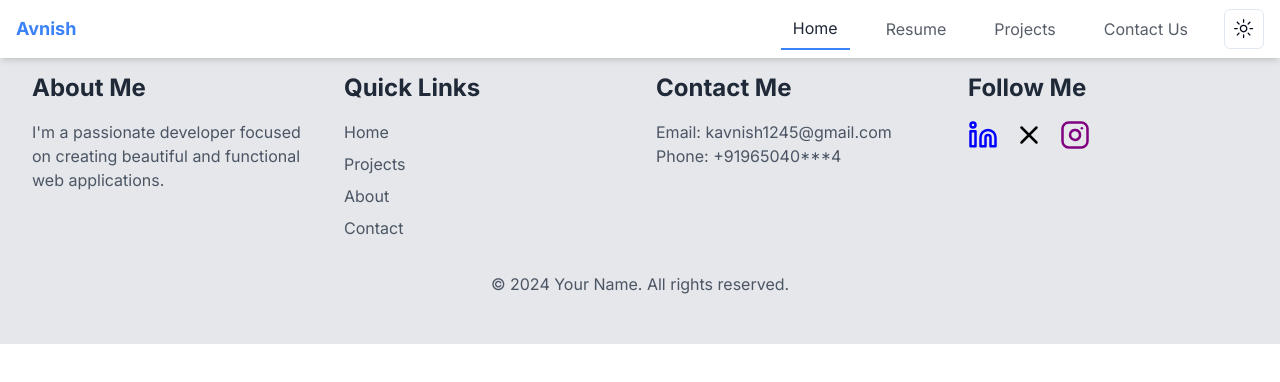
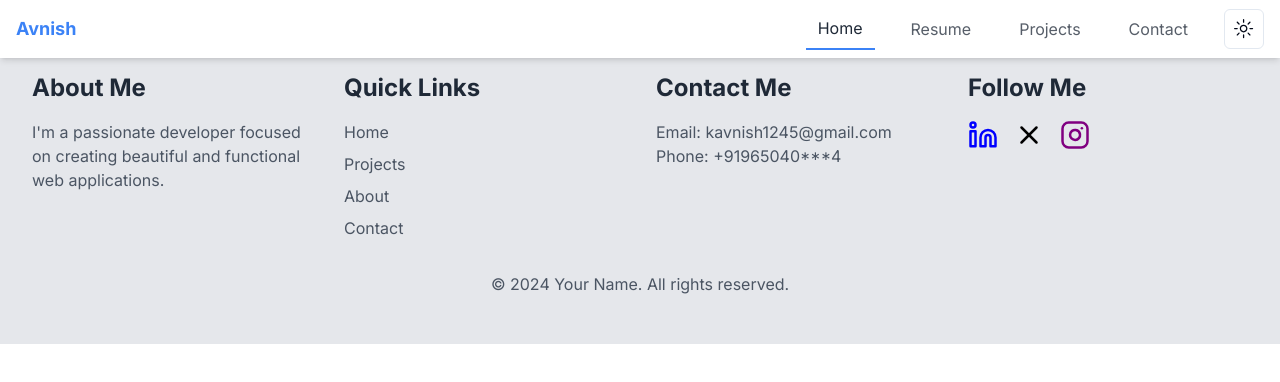
Before and after one commit to Avnish-oP/portfolio-avnish, a Next.js app: page /contact in a window 1280 px wide. Shown: the top 382 px of the page. Built offline with nearby package versions, Linux system fonts and the light colour scheme.

Commit message:
some changes

```diff
--- a/src/components/Hero.tsx
+++ b/src/components/Hero.tsx
@@ -1,4 +1,4 @@
-"use client"
+"use client";
 import React, { useEffect, useRef } from "react";
 import { spline } from "@georgedoescode/spline";
 import { TypewriterEffect } from "./ui/typewriter-effect";
@@ -37,7 +37,9 @@ const Hero: React.FC = () => {
       ]);
 
       svgRef.current.innerHTML = `
-        <path d="${spline(points)}" fill="none" stroke="rgba(255, 255, 255, 0.4)" stroke-width="2" />
+        <path d="${spline(
+          points
+        )}" fill="none" stroke="rgba(255, 255, 255, 0.4)" stroke-width="2" />
       `;
     }
   }, []);
@@ -51,23 +53,27 @@ const Hero: React.FC = () => {
         className="absolute inset-0"
       />
       <div className="absolute inset-0 bg-black opacity-50"></div>
-      <div className="relative z-10 flex flex-col items-center justify-center min-h-screen w-full px-10">
+      <div className="relative z-10 flex flex-col items-center justify-center min-h-screen w-full px-4 lg:px-10">
         <div className="sm:flex md:flex min-h-[70vh] lg:min-h-screen w-full justify-between items-center p-4">
-          <div className="left mb-16 mt-20 lg:mt-0 basis-[50vw] flex flex-col justify-center items-start gap-10 lg:gap-6">
+          <div className="left mb-16 mt-20 lg:mt-0 basis-[50vw] flex flex-col justify-center items-center gap-10 lg:gap-6">
             <h1 className="text-4xl mt-12 lg:mt-0 md:text-5xl lg:text-6xl font-bold antialiased text-white">
               Hello, I{"'"}m Avnish
             </h1>
-            <div className="mt-4 text-2xl text-white">
-              <TypewriterEffect words={words} />
+            <div className="mt-4 text-3xl text-white">
+              <TypewriterEffect className="text-2xl" words={words} />
             </div>
-            <p className="text-lg mt-4 text-gray-300">
-              I specialize in building high-quality web applications with modern technologies. Let{"'"}s create something amazing together!
+            <p className="text-xl mt-4 text-center text-gray-300">
+              I specialize in building high-quality web applications with modern
+              technologies. Let{"'"}s create something amazing together!
             </p>
-            <Link href={"/contact"} className="mt-8 inline-block bg-blue-500 hover:bg-blue-600 text-white px-6 py-3 rounded-lg transition-colors duration-300">
+            <Link
+              href={"/contact"}
+              className="mt-8 inline-block bg-blue-500 hover:bg-blue-600 text-white px-6 py-3 rounded-lg transition-colors duration-300"
+            >
               Contact Me
             </Link>
           </div>
-          <div className="hidden lg:flex right rounded-full border-2  object-cover justify-center items-center lg:mt-22">
+          <div className="hidden lg:flex right rounded-full border-2 border-blue-300  object-cover justify-center items-center lg:mt-22">
             <Image
               src="/images/dp.png" // replace with your hero image path
               alt="Hero Image"
@@ -78,7 +84,7 @@ const Hero: React.FC = () => {
           </div>
         </div>
         <div className="flex lg:hidden relative z-10 flex-col items-center">
-          <div className="rounded-full border-2 object-cover justify-center items-center mt-4">
+          <div className="rounded-full border-2 border-blue-300 object-cover justify-center items-center mt-4">
             <Image
               src="/images/dp.png" // replace with your hero image path
               alt="Hero Image"
--- a/src/components/Navbar.tsx
+++ b/src/components/Navbar.tsx
@@ -1,7 +1,12 @@
 "use client";
 import React, { useEffect, useState } from "react";
 import Link from "next/link";
-import { MoonIcon, SunIcon, HamburgerMenuIcon, Cross1Icon } from "@radix-ui/react-icons";
+import {
+  MoonIcon,
+  SunIcon,
+  HamburgerMenuIcon,
+  Cross1Icon,
+} from "@radix-ui/react-icons";
 import { useTheme } from "next-themes";
 
 import { Button } from "@/components/ui/button";
@@ -39,9 +44,15 @@ function Navbar() {
   }, [lastScrollTop]);
 
   return (
-    <nav className={`${isHidden ? "hidden" : "fixed"} top-0 w-full bg-transparent dark:bg-transparent z-50`}>
-      <div className="flex justify-between items-center px-4 py-2 bg-white dark:bg-black dark:bg-opacity-75 shadow-md">
-        <div className="text-lg font-bold text-blue-500 dark:text-blue-400">Avnish</div>
+    <nav
+      className={`${
+        isHidden ? "-translate-y-full" : "translate-y-0"
+      } fixed top-0 w-full bg-white dark:bg-black shadow-md z-50 transition-transform duration-300`}
+    >
+      <div className="flex justify-between items-center px-4 py-2">
+        <div className="text-lg font-bold text-blue-500 dark:text-blue-400">
+          Avnish
+        </div>
         <div className="lg:hidden">
           <button
             onClick={() => setIsOpen(!isOpen)}
@@ -55,46 +66,20 @@ function Navbar() {
           </button>
         </div>
         <div className="hidden lg:flex gap-6 items-center">
-          <Link href="/" onClick={() => handleTabChange("home")}
+          {["home", "resume", "projects", "contact"].map((tab) => (
+            <Link
+              key={tab}
+              href={`/${tab === "home" ? "" : tab}`}
+              onClick={() => handleTabChange(tab)}
               className={`${
-                activeTab === "home"
+                activeTab === tab
                   ? "border-b-2 border-blue-500"
                   : "opacity-75 hover:opacity-100"
-              } text-gray-800 dark:text-gray-200 px-3 py-2 transition-opacity`}>
-
-              Home
-
-          </Link>
-          <Link href="/portfolio" onClick={() => handleTabChange("portfolio")}
-              className={`${
-                activeTab === "portfolio"
-                  ? "border-b-2 border-blue-500"
-                  : "opacity-75 hover:opacity-100"
-              } text-gray-800 dark:text-gray-200 px-3 py-2 transition-opacity`}>
-
-              Resume
-
-          </Link>
-          <Link href="/projects" onClick={() => handleTabChange("projects")}
-              className={`${
-                activeTab === "projects"
-                  ? "border-b-2 border-blue-500"
-                  : "opacity-75 hover:opacity-100"
-              } text-gray-800 dark:text-gray-200 px-3 py-2 transition-opacity`}>
-
-              Projects
-
-          </Link>
-          <Link href="/contact" onClick={() => handleTabChange("contact")}
-              className={`${
-                activeTab === "contact"
-                  ? "border-b-2 border-blue-500"
-                  : "opacity-75 hover:opacity-100"
-              } text-gray-800 dark:text-gray-200 px-3 py-2 transition-opacity`}>
-
-              Contact Us
-
-          </Link>
+              } text-gray-800 dark:text-gray-200 px-3 py-2 transition-opacity`}
+            >
+              {tab.charAt(0).toUpperCase() + tab.slice(1)}
+            </Link>
+          ))}
           <DropdownMenu>
             <DropdownMenuTrigger asChild>
               <Button variant="outline" size="icon">
@@ -118,40 +103,21 @@ function Navbar() {
         </div>
       </div>
       {isOpen && (
-        <div className="lg:hidden mx-4 py-4 space-y-2 bg-white dark:bg-black shadow-md rounded-lg">
-          <Link href="/" onClick={() => handleTabChange("home")}
+        <div className="lg:hidden px-4 py-4 space-y-2 bg-white dark:bg-black shadow-md rounded-lg">
+          {["home", "portfolio", "projects", "contact"].map((tab) => (
+            <Link
+              key={tab}
+              href={`/${tab === "home" ? "" : tab}`}
+              onClick={() => handleTabChange(tab)}
               className={`block ${
-                activeTab === "home" ? "border-b-2 border-blue-500" : "opacity-75 hover:opacity-100"
-              } text-gray-800 dark:text-gray-200 px-3 py-2 transition-opacity`}>
-
-
-              Home
-
-          </Link>
-          <Link href="/portfolio" onClick={() => handleTabChange("portfolio")}
-              className={`block ${
-                activeTab === "portfolio" ? "border-b-2 border-blue-500" : "opacity-75 hover:opacity-100"
-              } text-gray-800 dark:text-gray-200 px-3 py-2 transition-opacity`}>
-
-              Resume
-
-          </Link>
-          <Link href="/projects" onClick={() => handleTabChange("projects")}
-              className={`block ${
-                activeTab === "projects" ? "border-b-2 border-blue-500" : "opacity-75 hover:opacity-100"
-              } text-gray-800 dark:text-gray-200 px-3 py-2 transition-opacity`}>
-
-              Projects
-
-          </Link>
-          <Link href="/contact" onClick={() => handleTabChange("contact")}
-              className={`block ${
-                activeTab === "contact" ? "border-b-2 border-blue-500" : "opacity-75 hover:opacity-100"
-              } text-gray-800 dark:text-gray-200 px-3 py-2 transition-opacity`}>
-
-              Contact Us
-
-          </Link>
+                activeTab === tab
+                  ? "border-b-2 border-blue-500"
+                  : "opacity-75 hover:opacity-100"
+              } text-gray-800 dark:text-gray-200 px-3 py-2 transition-opacity`}
+            >
+              {tab.charAt(0).toUpperCase() + tab.slice(1)}
+            </Link>
+          ))}
           <DropdownMenu>
             <DropdownMenuTrigger asChild>
               <Button variant="outline" size="icon" className="mt-4">
```
Also changed, not shown: src/app/resume/page.tsx (renamed from src/app/portfolio/page.tsx), 1 other file (tests, documents, lock files or other folders).
